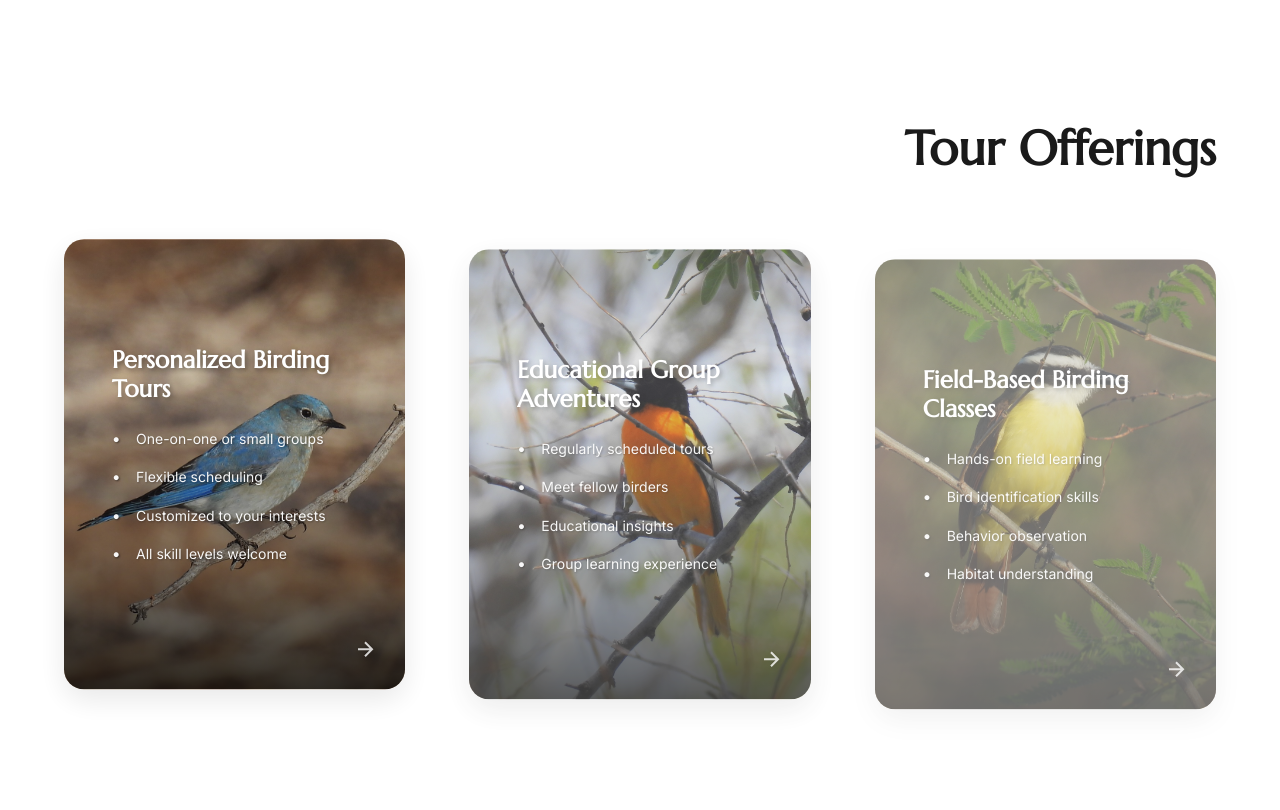
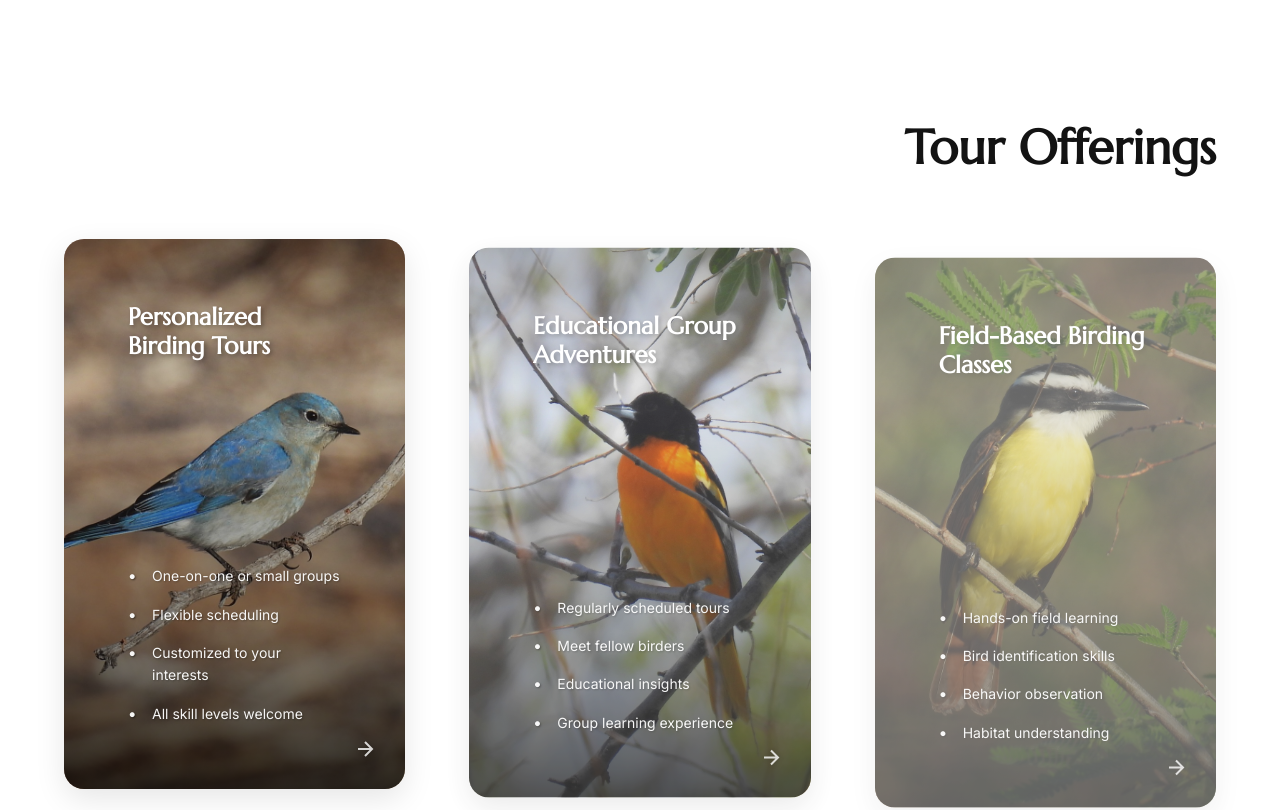
Before and after one commit to SilasRopp1012/take-flight-website, a Next.js app: page / in a window 1280 px wide. Shown: the part 1720-2530 px from the top of the page. Built offline with nearby package versions, Linux system fonts and the light colour scheme.

Commit message:
Tours page cards text layout/image changes

```diff
--- a/sections/Tours.tsx
+++ b/sections/Tours.tsx
@@ -56,7 +56,7 @@ const TourCard = styled.div.attrs<{ $progress: number; $delay: number }>(props =
   },
 }))<{ $progress: number; $delay: number }>`
   position: relative;
-  height: 450px;
+  height: 550px;
   border-radius: 20px;
   overflow: hidden;
   cursor: pointer;
@@ -69,7 +69,7 @@ const TourCard = styled.div.attrs<{ $progress: number; $delay: number }>(props =
   }
 
   @media (max-width: ${theme.breakpoints.lg}) {
-    height: 400px;
+    height: 500px;
 
     &:hover {
       transform: translateY(${props => (1 - Math.max(0, Math.min(1, (props.$progress - props.$delay) * 2))) * 30 - 5}px) !important;
@@ -77,7 +77,7 @@ const TourCard = styled.div.attrs<{ $progress: number; $delay: number }>(props =
   }
 
   @media (max-width: ${theme.breakpoints.md}) {
-    height: 350px;
+    height: 450px;
   }
 `
 
@@ -123,25 +123,25 @@ const CardContent = styled.div`
   height: 100%;
   display: flex;
   flex-direction: column;
-  justify-content: center;
-  padding: ${theme.spacing.xl};
+  justify-content: space-between;
+  padding: ${theme.spacing['2xl']};
   color: ${theme.colors.text.light};
 
   @media (max-width: ${theme.breakpoints.md}) {
-    padding: ${theme.spacing.lg};
+    padding: ${theme.spacing.xl};
   }
 `
 
 const CardTitle = styled.h3`
   font-size: ${theme.fontSizes['2xl']};
-  margin-bottom: ${theme.spacing.md};
+  margin-bottom: ${theme.spacing.lg};
   font-weight: 600;
   line-height: 1.2;
   text-shadow: 2px 2px 4px rgba(0, 0, 0, 0.3);
 
   @media (max-width: ${theme.breakpoints.md}) {
     font-size: ${theme.fontSizes.xl};
-    margin-bottom: ${theme.spacing.sm};
+    margin-bottom: ${theme.spacing.md};
   }
 `
 
@@ -171,6 +171,10 @@ const TourFeatures = styled.ul`
       color: ${theme.colors.text.light};
       font-weight: bold;
       text-shadow: 1px 1px 2px rgba(0, 0, 0, 0.5);
+    }
+
+    &:last-child {
+      margin-bottom: 0;
     }
   }
 `
@@ -322,7 +326,7 @@ export function Tours() {
                   fill
                   style={{
                     objectFit: 'cover',
-                    transform: index === 0 ? 'scale(1.3) translateX(10%)' : 'scale(1)'
+                    transform: index === 0 ? 'scale(1.3) translateX(10%) translateY(-5%)' : 'scale(1)'
                   }}
                   sizes="(max-width: 768px) 100vw, 33vw"
                 />
```
